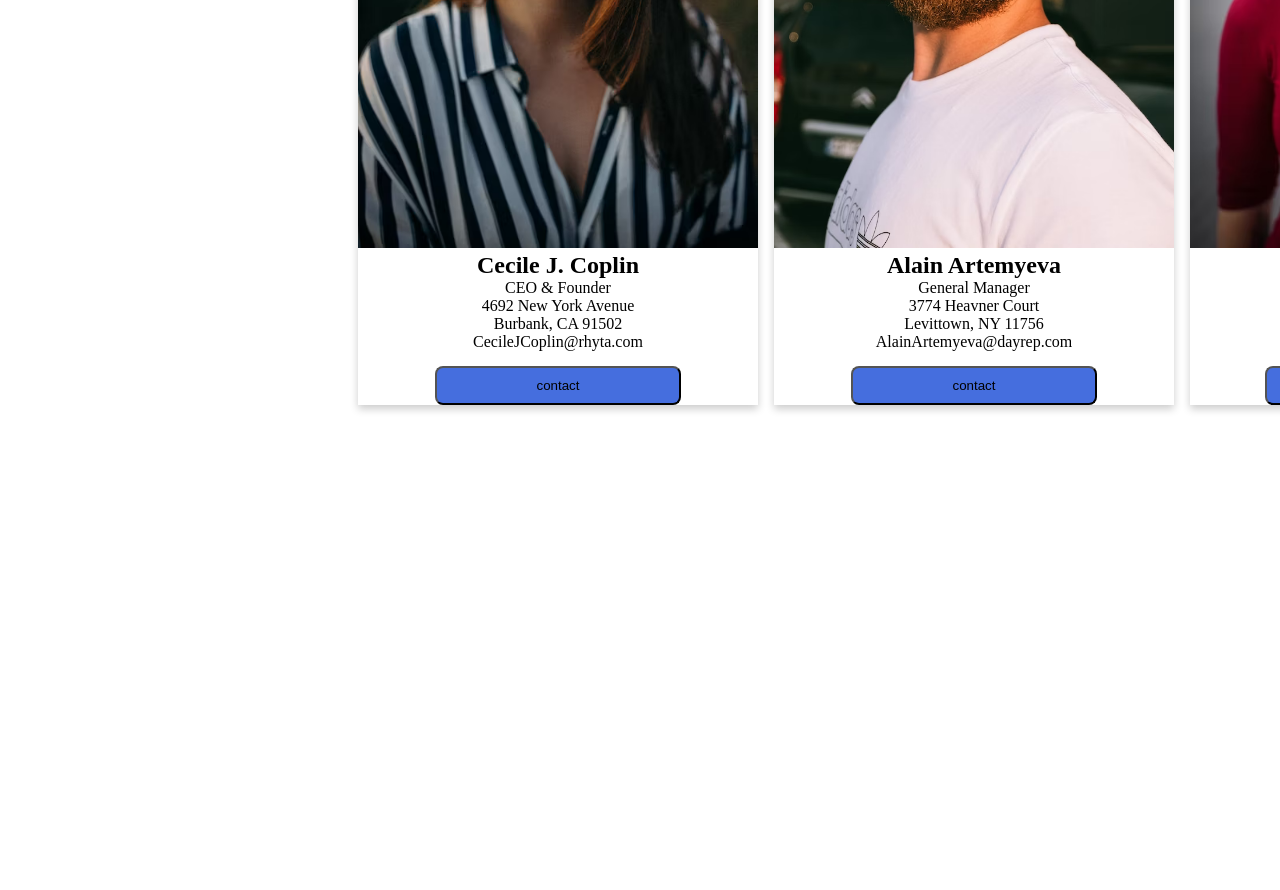
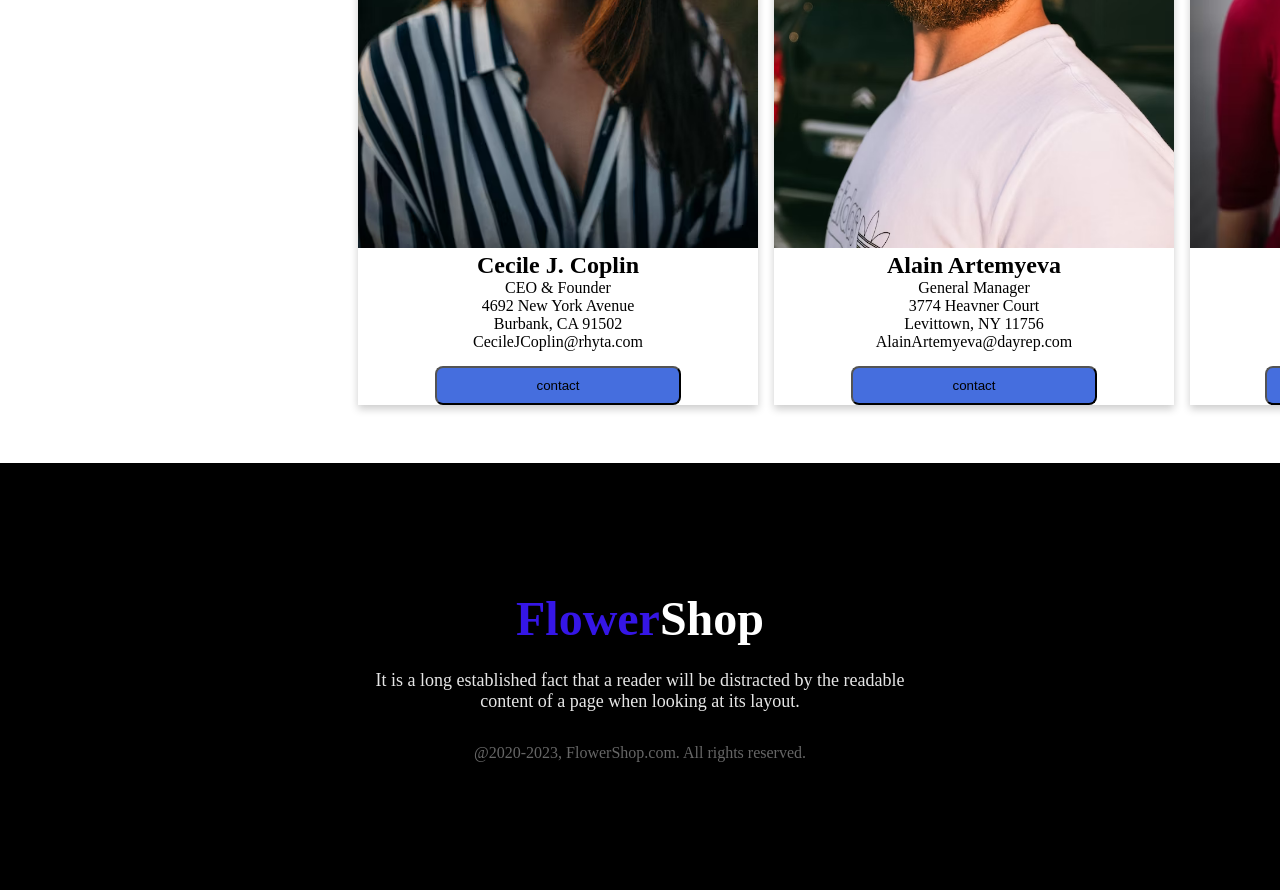
Before and after one commit to sazzadul1205/ph-assingment-1, a plain HTML site: page index.html in a window 1280 px wide. Shown: the part 4449-5339 px from the top of the page. Before the commit the page ends 4912 px from the top, so only its background shows below. Drawn offline with Linux system fonts and the light colour scheme.

Commit message:
Compleated footer and first stage

```diff
--- a/index.html
+++ b/index.html
@@ -178,5 +178,11 @@
             </div>
         </div>
     </main>
+    <footer>
+        <h1 class="fotter-tittle"><span class="footer-span">Flower</span>Shop</h1>
+        <p class="footer-discription">It is a long established fact that a reader will be distracted by the readable <br>
+             content of a page when looking at its layout.</p>
+        <p class="footer-copyright">@2020-2023, FlowerShop.com. All rights reserved. </p>
+    </footer>
 </body>
 </html>
--- a/styles/styles.css
+++ b/styles/styles.css
@@ -324,6 +324,7 @@ span {
 }
 
 /* Team section */
+
 .team-t {
     margin-top: 20px;
     color: #272727;
@@ -347,14 +348,17 @@ span {
     display: flex;
     margin-left: 150px;
 }
-.team-container{
+
+.team-container {
     box-shadow: 0 4px 8px 0 rgba(0, 0, 0, 0.2);
-  margin: 8px;
+    margin: 8px;
 }
-.team-cont-img{
+
+.team-cont-img {
     width: 400px;
     height: 600px;
 }
+
 .team-card-btn {
     margin-top: 15px;
     border-radius: 8px;
@@ -364,3 +368,31 @@ span {
     align-items: flex-start;
     gap: 10px;
 }
+/* Footer section */
+footer{
+    background-color: black;
+    color: #FFFFFF;
+    text-align: center;
+    padding: 128px;
+}
+.footer-span{
+    color: #3516e6
+}
+.fotter-tittle{
+    font-size: 48px;
+    font-weight: 800;
+    margin-bottom: 24px;
+
+}
+.footer-discription{
+    color: rgba(255, 255, 255, 0.90);
+    font-size: 18px;
+    font-weight: 400;
+    margin-bottom: 32px;
+}
+
+.footer-copyright{
+    color: rgba(255, 255, 255, 0.40);
+    font-size: 16px;
+    font-weight: 400;
+}
```
